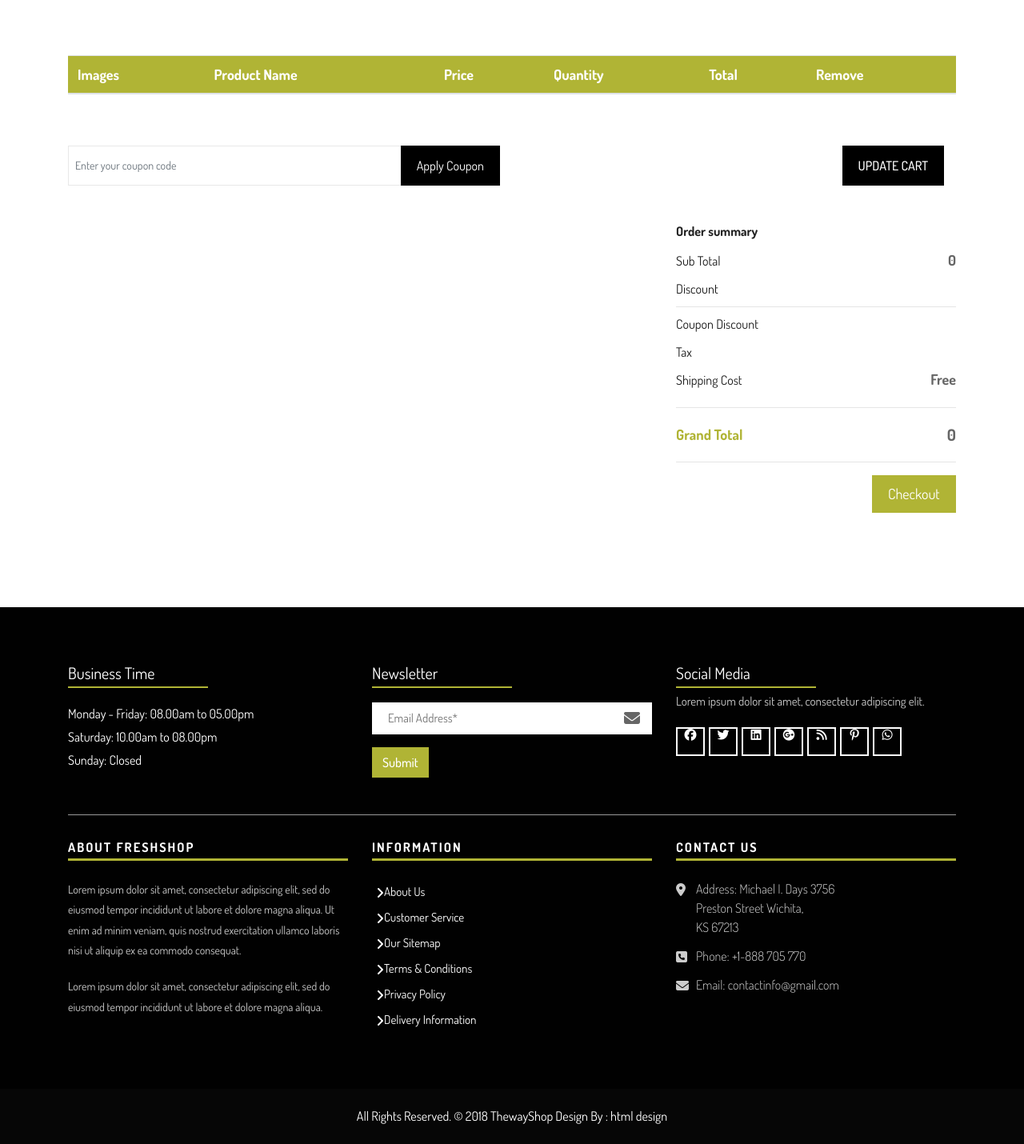
After one commit to koshdevs/Tech-House-KE, a Django app: page /cart/ in a window 1280 px wide. The commit adds this page. Shown: the part 337-1767 px from the top of the page at 80% size. Run offline with Django 5.2, Linux system fonts and the light colour scheme; lists and menus that the app fills with data are empty; some libraries are stand-ins or nearby versions; some web fonts are replaced.

Commit message:
added cart page

```diff
--- /dev/null
+++ b/tech_house/ecommerce/templates/ecommerce/shop-cart.html
@@ -0,0 +1,148 @@
+{% extends 'ecommerce/base.html' %}
+
+{% load static %}
+
+{% block cartButton %}
+<div class="attr-nav">
+    <ul>
+        <li class="search"><a href="#"><i class="fa fa-search"></i></a></li>
+        <li class="side-menu"><a href="#">
+        <i class="fa fa-shopping-bag"></i>
+            <span class="badge" id="cartCount">{{item_no}}</span>
+            <p>My Cart</p>
+    </a></li>
+    </ul>
+</div>
+{% endblock cartButton %}
+
+{% block sideCart %}
+<div class="side" id="sideCart">
+    <a href="#" class="close-side"><i class="fa fa-times"></i></a>
+    <li class="cart-box">
+        <ul class="cart-list">
+            {% for item in items %}
+        <li>
+            <a href="{% url 'eco-shop-details' item.product_id %}" class="photo"><img src="{{item.image}}" class="cart-thumb" alt="" /></a>
+            <h6><a href="{% url 'eco-shop-details' item.product_id %}">{{item.product_name}} </a></h6>
+            <p>{{item.quantity}}x -
+                 <span class="price">{{item.total_price}}</span></p>
+        </li>
+        {% endfor %}
+
+        <li class="total">
+            <a href="{% url 'eco-shop-cart' %}" class="btn btn-default hvr-hover btn-cart">VIEW CART</a>
+            <span class="float-right"><strong>Total</strong>: {{total}}</span>
+        </li>
+        </ul>
+    </li>
+</div>
+{% endblock %}
+
+{% block content %}
+<div class="cart-box-main">
+    <div class="container">
+        <div class="row">
+            <div class="col-lg-12">
+                <div class="table-main table-responsive">
+                    <table class="table">
+                        <thead>
+                            <tr>
+                                <th>Images</th>
+                                <th>Product Name</th>
+                                <th>Price</th>
+                                <th>Quantity</th>
+                                <th>Total</th>
+                                <th>Remove</th>
+                            </tr>
+                        </thead>
+                        <tbody>
+                            {% for item in items %}
+                            <tr>
+                                <td class="thumbnail-img">
+                                    <a href="#">
+                                <img class="img-fluid" src="{{item.image}}" alt="" />
+                            </a>
+                                </td>
+                                <td class="name-pr">
+                                    <a href="#">
+                                {{item.product_name}}
+                            </a>
+                                </td>
+                                <td class="price-pr">
+                                    <p>{{item.price}}</p>
+                                </td>
+                                <td class="quantity-box"><input type="number" size="4" value="{{item.quantity}}" min="0" step="1" class="c-input-text qty text"></td>
+                                <td class="total-pr">
+                                    <p>{{item.total_price}}</p>
+                                </td>
+                                <td class="remove-pr">
+                                    <a href="#">
+                                <i class="fas fa-times"></i>
+                            </a>
+                                </td>
+                            </tr>
+                           {% endfor %}
+                        </tbody>
+                    </table>
+                </div>
+            </div>
+        </div>
+
+        <div class="row my-5">
+            <div class="col-lg-6 col-sm-6">
+                <div class="coupon-box">
+                    <div class="input-group input-group-sm">
+                        <input class="form-control" placeholder="Enter your coupon code" aria-label="Coupon code" type="text">
+                        <div class="input-group-append">
+                            <button class="btn btn-theme" type="button">Apply Coupon</button>
+                        </div>
+                    </div>
+                </div>
+            </div>
+            <div class="col-lg-6 col-sm-6">
+                <div class="update-box">
+                    <input value="Update Cart" type="submit">
+                </div>
+            </div>
+        </div>
+
+        <div class="row my-5">
+            <div class="col-lg-8 col-sm-12"></div>
+            <div class="col-lg-4 col-sm-12">
+                <div class="order-box">
+                    <h3>Order summary</h3>
+                    <div class="d-flex">
+                        <h4>Sub Total</h4>
+                        <div class="ml-auto font-weight-bold">{{total}}</div>
+                    </div>
+                    <div class="d-flex">
+                        <h4>Discount</h4>
+                        <div class="ml-auto font-weight-bold"></div>
+                    </div>
+                    <hr class="my-1">
+                    <div class="d-flex">
+                        <h4>Coupon Discount</h4>
+                        <div class="ml-auto font-weight-bold">  </div>
+                    </div>
+                    <div class="d-flex">
+                        <h4>Tax</h4>
+                        <div class="ml-auto font-weight-bold"> </div>
+                    </div>
+                    <div class="d-flex">
+                        <h4>Shipping Cost</h4>
+                        <div class="ml-auto font-weight-bold"> Free </div>
+                    </div>
+                    <hr>
+                    <div class="d-flex gr-total">
+                        <h5>Grand Total</h5>
+                        <div class="ml-auto h5"> {{total}}</div>
+                    </div>
+                    <hr> </div>
+            </div>
+            <div class="col-12 d-flex shopping-box"><a href="checkout.html" class="ml-auto btn hvr-hover">Checkout</a> </div>
+        </div>
+
+    </div>
+</div>
+
+{% endblock %}
--- a/tech_house/ecommerce/templates/ecommerce/shop-details.html
+++ b/tech_house/ecommerce/templates/ecommerce/shop-details.html
@@ -28,6 +28,11 @@
                  <span class="price">{{item.total_price}}</span></p>
         </li>
         {% endfor %}
+
+        <li class="total">
+            <a href="{% url 'eco-shop-cart' %}" class="btn btn-default hvr-hover btn-cart">VIEW CART</a>
+            <span class="float-right"><strong>Total</strong>: {{total}}</span>
+        </li>
         </ul>
     </li>
 </div>
--- a/tech_house/ecommerce/templates/ecommerce/shop.html
+++ b/tech_house/ecommerce/templates/ecommerce/shop.html
@@ -29,7 +29,7 @@
         {% endfor %}
 
         <li class="total">
-            <a href="#" class="btn btn-default hvr-hover btn-cart">VIEW CART</a>
+            <a href="{% url 'eco-shop-cart' %}" class="btn btn-default hvr-hover btn-cart">VIEW CART</a>
             <span class="float-right"><strong>Total</strong>: {{total}}</span>
         </li>
         </ul>
--- a/tech_house/ecommerce/urls.py
+++ b/tech_house/ecommerce/urls.py
@@ -1,11 +1,13 @@
 from django.urls import path
 from . import views
-from .views import shop_view,shop_details_view,shop_add_to_cart_view,shop_minus_to_cart_view
+from .views import shop_view,shop_details_view,shop_add_to_cart_view,\
+    shop_minus_to_cart_view,shop_cart_view
 
 urlpatterns = [
 
              path('',views.shop_view,name='eco-shop'),
              path('shop-details/<int:pk>/',views.shop_details_view,name="eco-shop-details"),
              path('add-to-cart/<int:pk>/', views.shop_add_to_cart_view, name="eco-shop-add-to-cart"),
-             path('minus-to-cart/<int:pk>/', views.shop_minus_to_cart_view, name="eco-shop-minus-to-cart")
+             path('minus-to-cart/<int:pk>/', views.shop_minus_to_cart_view, name="eco-shop-minus-to-cart"),
+             path('cart/', views.shop_cart_view, name="eco-shop-cart"),
 ]
--- a/tech_house/ecommerce/views.py
+++ b/tech_house/ecommerce/views.py
@@ -74,9 +74,17 @@ def shop_details_view(request,pk):
 
     return render(request,'ecommerce/shop-details.html',contxt)
 
-def shop_view_cart(request):
+def shop_cart_view(request):
 
-    pass
+    cart = ShopCart(request)
+
+    items = cart_render(cart)
+
+    contxt = items
+
+
+
+    return render(request,'ecommerce/shop-cart.html',contxt)
 
 def shop_add_to_cart_view(request,pk):
 
```
